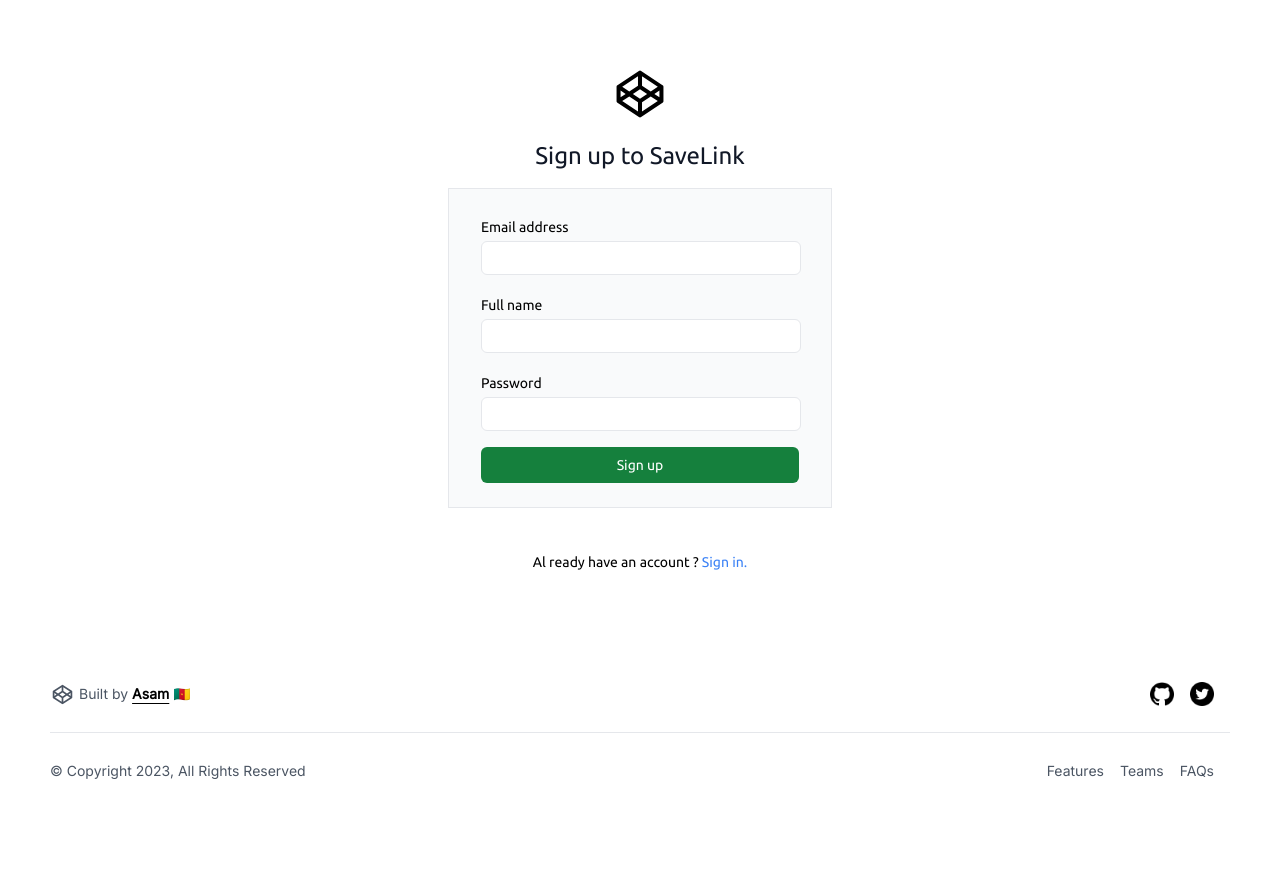
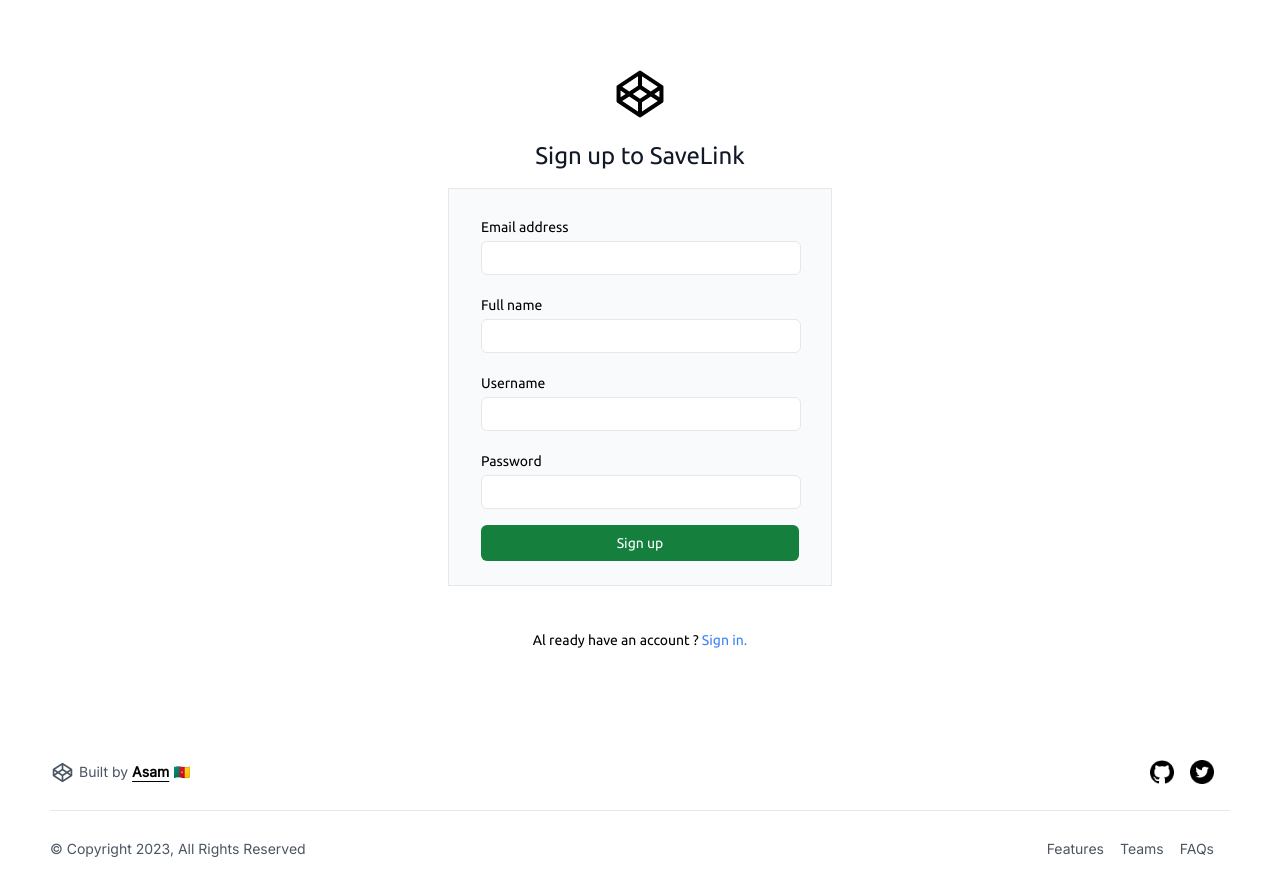
Before and after one commit to Asam237/usefull-link, a Next.js app in the folder frontend/: page /create in a window 1280 px wide. Before the commit the page ends 809 px from the top, so only its background shows below. Built offline with nearby package versions, Linux system fonts and the light colour scheme.

Commit message:
add username field

```diff
--- a/frontend/pages/create.tsx
+++ b/frontend/pages/create.tsx
@@ -13,8 +13,9 @@
 export default function Create() {
     const [fullname, setFullname] = useState("")
     const [email, setEmail] = useState("")
+    const [username, setUsername] = useState("")
     const [password, setPassword] = useState("")
-    const newUser: any = { fullname, email, password }
+    const newUser: any = { fullname, email, password, username }
     const [loading, setLoading] = useState(false)
     const router = useRouter()
 
@@ -65,6 +66,10 @@
                                         <input type="text" onChange={(e) => setFullname(e.target.value)} className='px-2 rounded-md py-1 bg-white border lg:w-[20rem]' />
                                     </div>
                                     <div className='mt-4'>
+                                        <p className='text-sm py-1'>Username</p>
+                                        <input type="text" onChange={(e) => setUsername(e.target.value)} className='px-2 rounded-md py-1 bg-white border lg:w-[20rem]' />
+                                    </div>
+                                    <div className='mt-4'>
                                         <div className='flex justify-between items-center py-1'>
                                             <p className='text-sm'>Password</p>
                                         </div>
--- a/frontend/pages/login.tsx
+++ b/frontend/pages/login.tsx
@@ -17,7 +17,7 @@
 
     const router = useRouter()
     const [cookies, setCookies] = useCookies(["qwer"])
-    const [email, setEmail] = useState("")
+    const [username, setUsername] = useState("")
     const [loading, setLoading] = useState(false)
     const [progress, setProgress] = useState(false)
     const [password, setPassword] = useState("")
@@ -25,7 +25,7 @@
         email: string().email(),
         password: string().min(4).required(),
     });
-    const data = { email, password }
+    const data = { username, password }
     const queryClient = useQueryClient()
     const authMutation = useMutation({
         mutationFn: authLogin,
@@ -75,8 +75,8 @@
                             <form onSubmit={handlerAuth}>
                                 <div className='max-w-sm bg-gray-50 px-8 py-6 border'>
                                     <div>
-                                        <p className='text-sm py-1'>Email address</p>
-                                        <input value={email} onChange={(e) => setEmail(e.target.value)} type="text" className='px-2 rounded-md py-1 bg-white border lg:w-[20rem]' />
+                                        <p className='text-sm py-1'>Username</p>
+                                        <input value={username} onChange={(e) => setUsername(e.target.value)} type="text" className='px-2 rounded-md py-1 bg-white border lg:w-[20rem]' />
                                     </div>
                                     <div className='mt-4'>
                                         <div className='flex justify-between items-center py-1'>
--- a/frontend/types/index.ts
+++ b/frontend/types/index.ts
@@ -33,12 +33,13 @@
 }
 
 export type AuthLoginType = {
-    email: string
+    username: string
     password: string
 }
 
 export type AuthCreateType = {
     fullname: string
+    username: string
     email: string
     password: string
     userType: string
```
